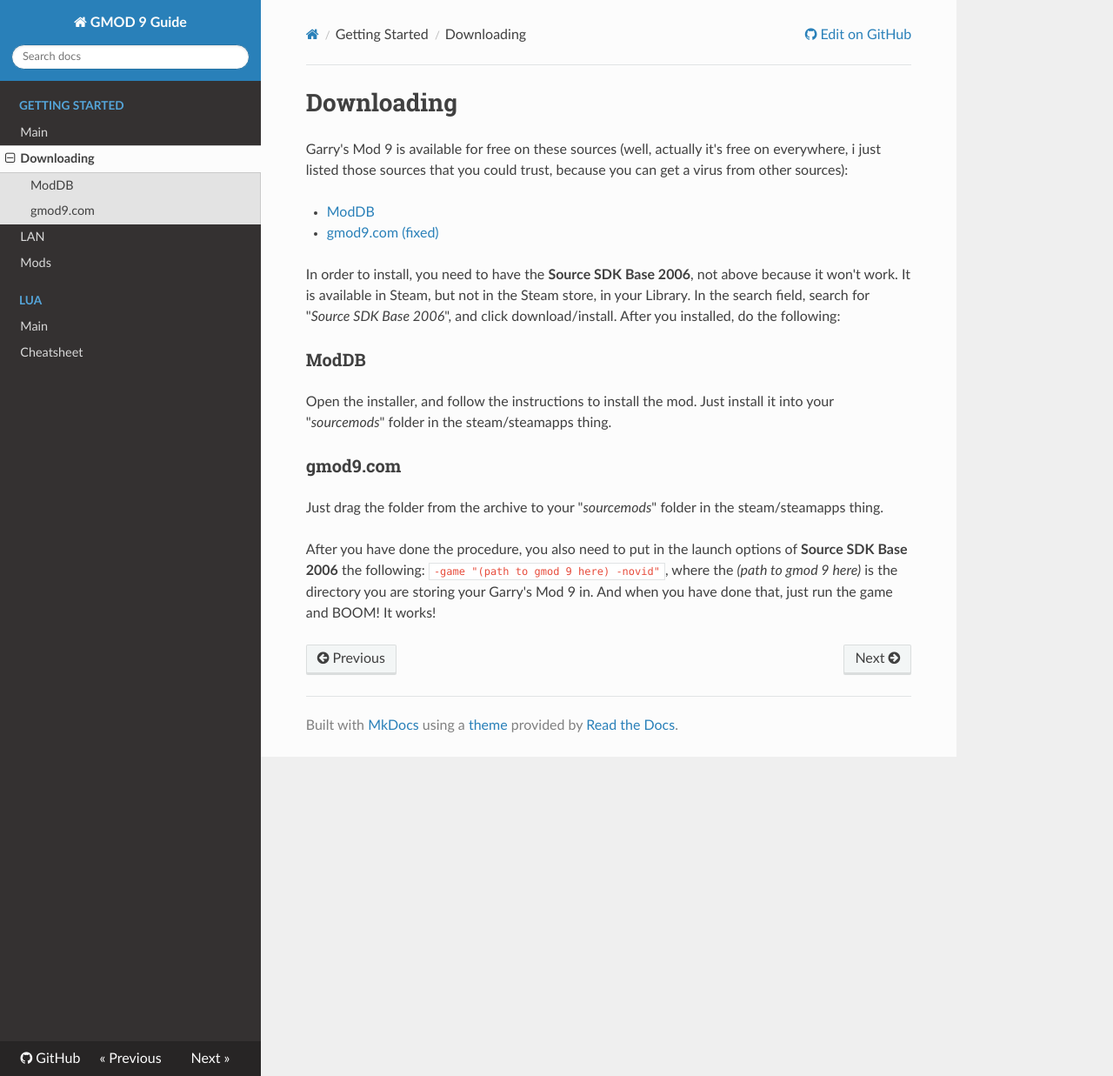
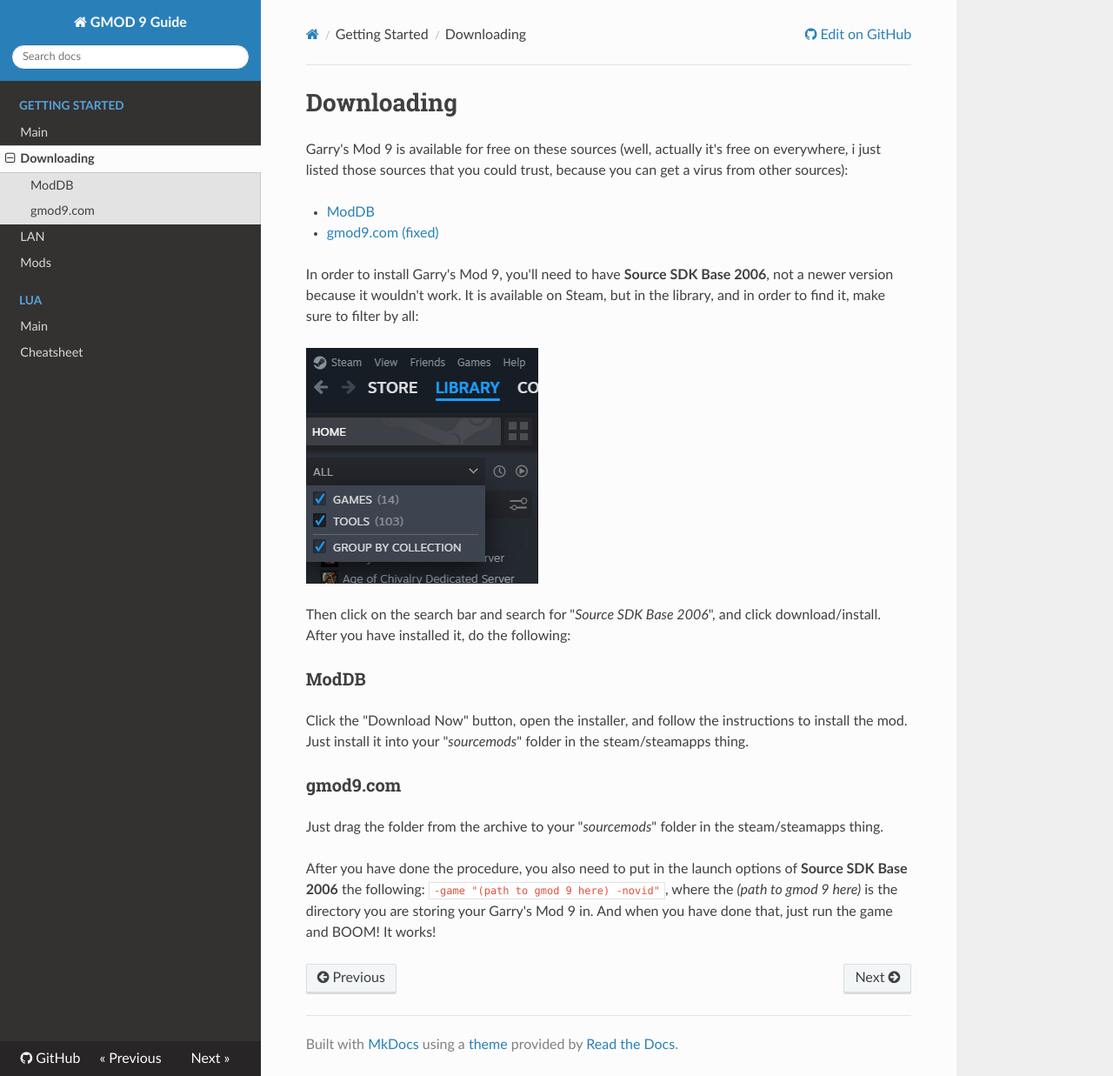
Before and after one commit to TheLocalMoon/gmod9-guide.github.io, an MkDocs documentation site: the page built from docs/downloading.md, in a window 1280 px wide and 1237 px high. Shown: the whole window at 87% size. Built offline with MkDocs 1.6.1, drawn with Linux system fonts in a browser that asks for light colours; nearby versions of some CDN libraries.

Commit message:
commited su-

```diff
--- a/docs/downloading.md
+++ b/docs/downloading.md
@@ -4,9 +4,13 @@
 - [ModDB](https://www.moddb.com/mods/garrys-mod/downloads/gmod-904)
 - [gmod9.com (fixed)](https://gmod9.com/download)
 
-In order to install, you need to have the **Source SDK Base 2006**, not above because it won't work. It is available in Steam, but not in the Steam store, in your Library. In the search field, search for "*Source SDK Base 2006*", and click download/install. After you installed, do the following:
+In order to install Garry's Mod 9, you'll need to have **Source SDK Base 2006**, not a newer version because it wouldn't work. It is available on Steam, but in the library, and in order to find it, make sure to filter by all:
+
+![Filter by all](imgs/downloading/downloading-filter-by-all.png)
+
+Then click on the search bar and search for "*Source SDK Base 2006*", and click download/install. After you have installed it, do the following:
 ### ModDB
-Open the installer, and follow the instructions to install the mod. Just install it into your "*sourcemods*" folder in the steam/steamapps thing.
+Click the "Download Now" button, open the installer, and follow the instructions to install the mod. Just install it into your "*sourcemods*" folder in the steam/steamapps thing.
 ### gmod9.com
 Just drag the folder from the archive to your "*sourcemods*" folder in the steam/steamapps thing.
 
```
Also changed, not shown: docs/imgs/downloading/downloading-filter-by-all.png (added).
